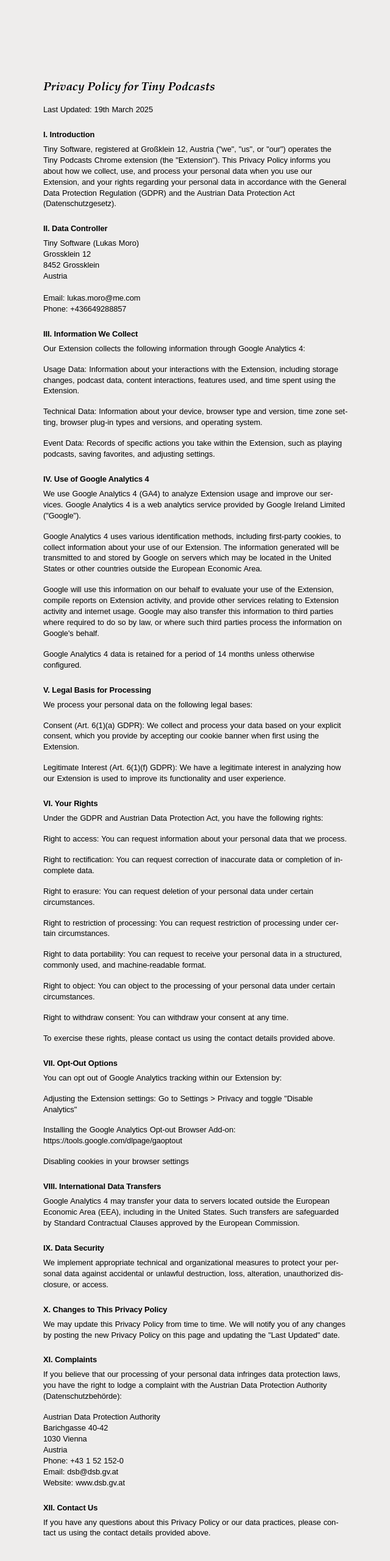
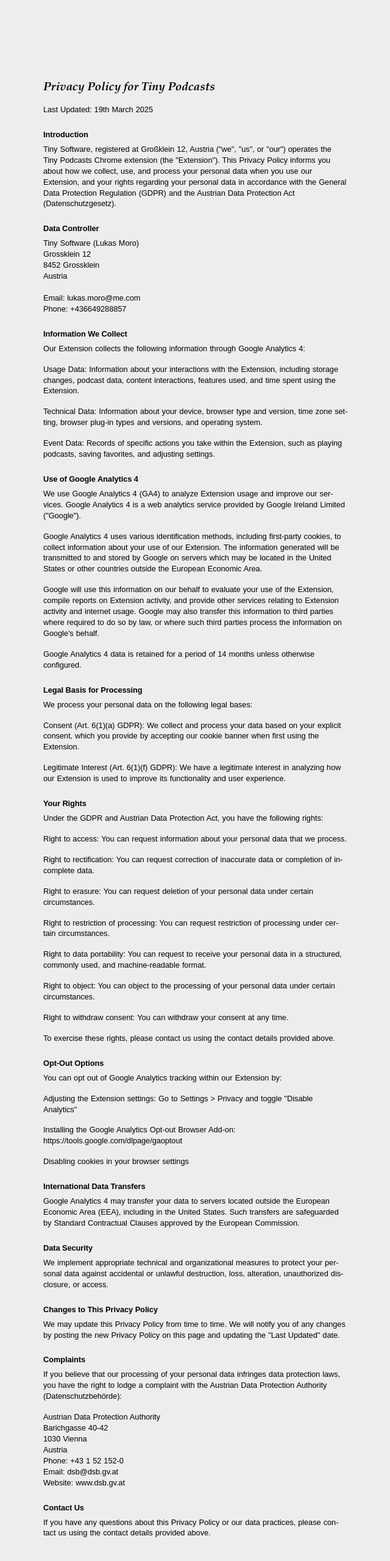
Before and after one commit to lukasmoro/tiny-software, a React (Create React App) app: page /privacy in a window 1280 px wide. Shown: the top 2560 px of the page at 61% size, without its empty margins (319-959 px from the left). Built offline with nearby package versions, Linux system fonts and the light colour scheme.

Commit message:
Refactor Privacy Policy section headings by removing Roman numerals for improved clarity and consistency.

```diff
--- a/src/pages/PrivacyPolicy.jsx
+++ b/src/pages/PrivacyPolicy.jsx
@@ -5,12 +5,12 @@
     <div className="page-container">
       <h2>Privacy Policy for Tiny Podcasts</h2>
       <p>Last Updated: 19th March 2025</p>
-      <h3>I. Introduction</h3>
+      <h3>Introduction</h3>
       <p>
       Tiny Software, registered at Großklein 12, Austria ("we", "us", or "our") operates the Tiny Podcasts Chrome extension (the "Extension"). This Privacy Policy informs you about how we collect, use, and process your personal data when you use our Extension, and your rights regarding your personal data in accordance with the General Data Protection Regulation (GDPR) and the Austrian Data Protection Act (Datenschutzgesetz).
       </p>
 
-      <h3>II. Data Controller</h3>
+      <h3>Data Controller</h3>
       <p>
         Tiny Software (Lukas Moro)<br />
         Grossklein 12<br />
@@ -20,7 +20,7 @@
         Phone: +436649288857<br />
       </p>
 
-      <h3>III. Information We Collect</h3>
+      <h3>Information We Collect</h3>
       <p>Our Extension collects the following information through Google Analytics 4:</p>
       <ul>
         <li>Usage Data: Information about your interactions with the Extension, including storage changes, podcast data, content interactions, features used, and time spent using the Extension.</li>
@@ -28,7 +28,7 @@
         <li>Event Data: Records of specific actions you take within the Extension, such as playing podcasts, saving favorites, and adjusting settings.</li>
       </ul>
 
-      <h3>IV. Use of Google Analytics 4</h3>
+      <h3>Use of Google Analytics 4</h3>
       <p>
         We use Google Analytics 4 (GA4) to analyze Extension usage and improve our services. Google Analytics 4 is a web analytics service provided by Google Ireland Limited ("Google").
       </p>
@@ -42,14 +42,14 @@
         Google Analytics 4 data is retained for a period of 14 months unless otherwise configured.
       </p>
 
-      <h3>V. Legal Basis for Processing</h3>
+      <h3>Legal Basis for Processing</h3>
       <p>We process your personal data on the following legal bases:</p>
       <ul>
         <li>Consent (Art. 6(1)(a) GDPR): We collect and process your data based on your explicit consent, which you provide by accepting our cookie banner when first using the Extension.</li>
         <li>Legitimate Interest (Art. 6(1)(f) GDPR): We have a legitimate interest in analyzing how our Extension is used to improve its functionality and user experience.</li>
       </ul>
 
-      <h3>VI. Your Rights</h3>
+      <h3>Your Rights</h3>
       <p>Under the GDPR and Austrian Data Protection Act, you have the following rights:</p>
       <ul>
         <li>Right to access: You can request information about your personal data that we process.</li>
@@ -62,7 +62,7 @@
       </ul>
       <p>To exercise these rights, please contact us using the contact details provided above.</p>
 
-      <h3>VII. Opt-Out Options</h3>
+      <h3>Opt-Out Options</h3>
       <p>You can opt out of Google Analytics tracking within our Extension by:</p>
       <ul>
         <li>Adjusting the Extension settings: Go to Settings {'>'}  Privacy and toggle "Disable Analytics"</li>
@@ -70,22 +70,22 @@
         <li>Disabling cookies in your browser settings</li>
       </ul>
 
-      <h3>VIII. International Data Transfers</h3>
+      <h3>International Data Transfers</h3>
       <p>
         Google Analytics 4 may transfer your data to servers located outside the European Economic Area (EEA), including in the United States. Such transfers are safeguarded by Standard Contractual Clauses approved by the European Commission.
       </p>
 
-      <h3>IX. Data Security</h3>
+      <h3>Data Security</h3>
       <p>
         We implement appropriate technical and organizational measures to protect your personal data against accidental or unlawful destruction, loss, alteration, unauthorized disclosure, or access.
       </p>
 
-      <h3>X. Changes to This Privacy Policy</h3>
+      <h3>Changes to This Privacy Policy</h3>
       <p>
         We may update this Privacy Policy from time to time. We will notify you of any changes by posting the new Privacy Policy on this page and updating the "Last Updated" date.
       </p>
 
-      <h3>XI. Complaints</h3>
+      <h3>Complaints</h3>
       <p>
         If you believe that our processing of your personal data infringes data protection laws, you have the right to lodge a complaint with the Austrian Data Protection Authority (Datenschutzbehörde):
       </p>
@@ -99,7 +99,7 @@
         Website: www.dsb.gv.at
       </p>
 
-      <h3>XII. Contact Us</h3>
+      <h3>Contact Us</h3>
       <p>
         If you have any questions about this Privacy Policy or our data practices, please contact us using the contact details provided above.
       </p>
```
